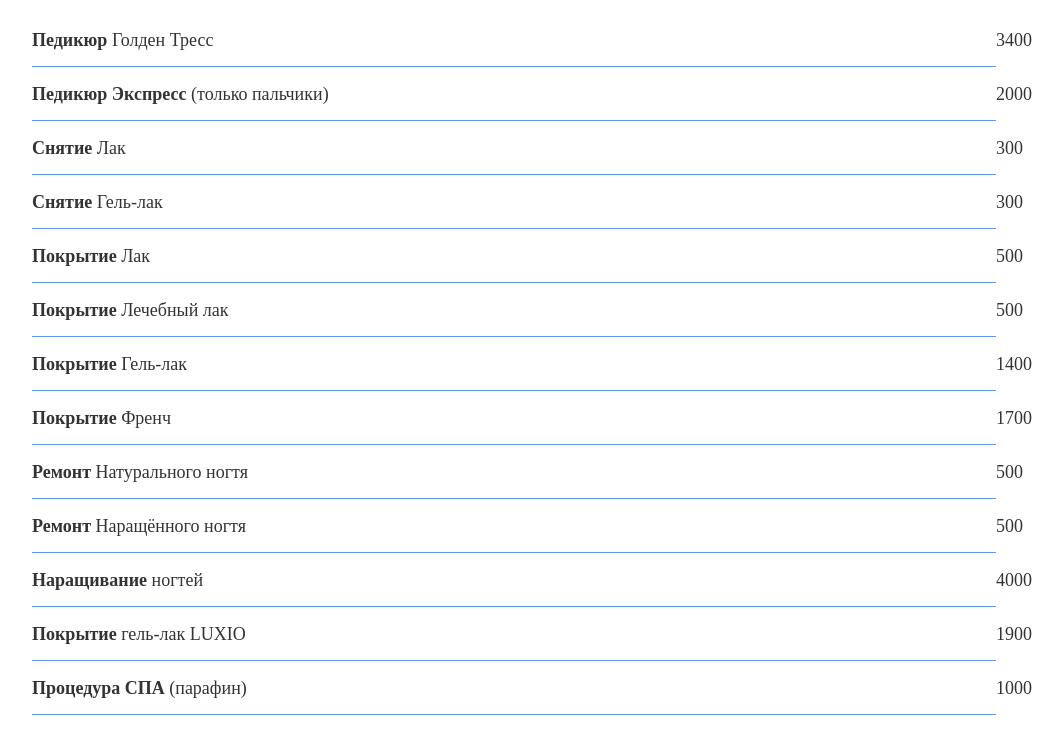
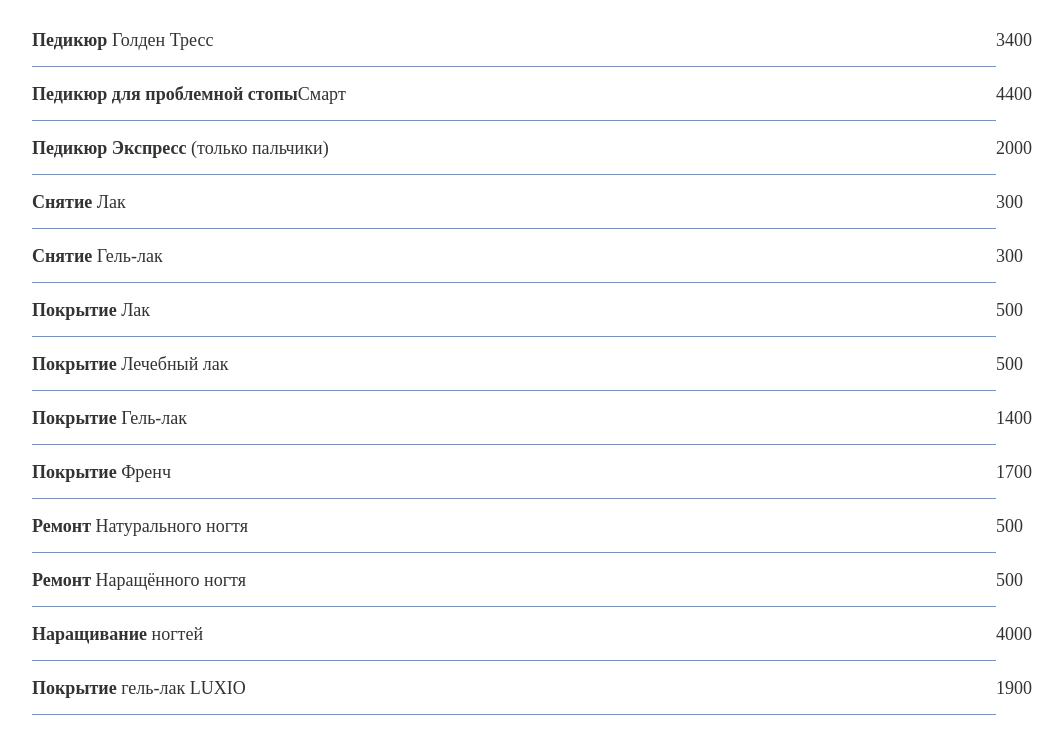
Before and after one commit to OlgaBraiko/for-magic, a website built with Vite: page nail.html in a window 1280 px wide. Shown: the part 50-779 px from the top of the page, without its empty margins (108-1171 px from the left). Built offline with nearby package versions, Linux system fonts and the light colour scheme.

Commit message:
Update nail.html

```diff
--- a/nail.html
+++ b/nail.html
@@ -19,6 +19,10 @@
     <div class="price-list">
       <div class="item"><b>Педикюр</b> Голден Тресс</div>
       <div class="price">3400</div>
+
+       <div class="item"><b>Педикюр для проблемной стопы</b>Смарт</div>
+      <div class="price">4400</div>
+
       <div class="item"><b>Педикюр Экспресс </b> (только пальчики)</div>
       <div class="price">2000</div>
       <div class="item"><b>Снятие</b> Лак</div>
```
